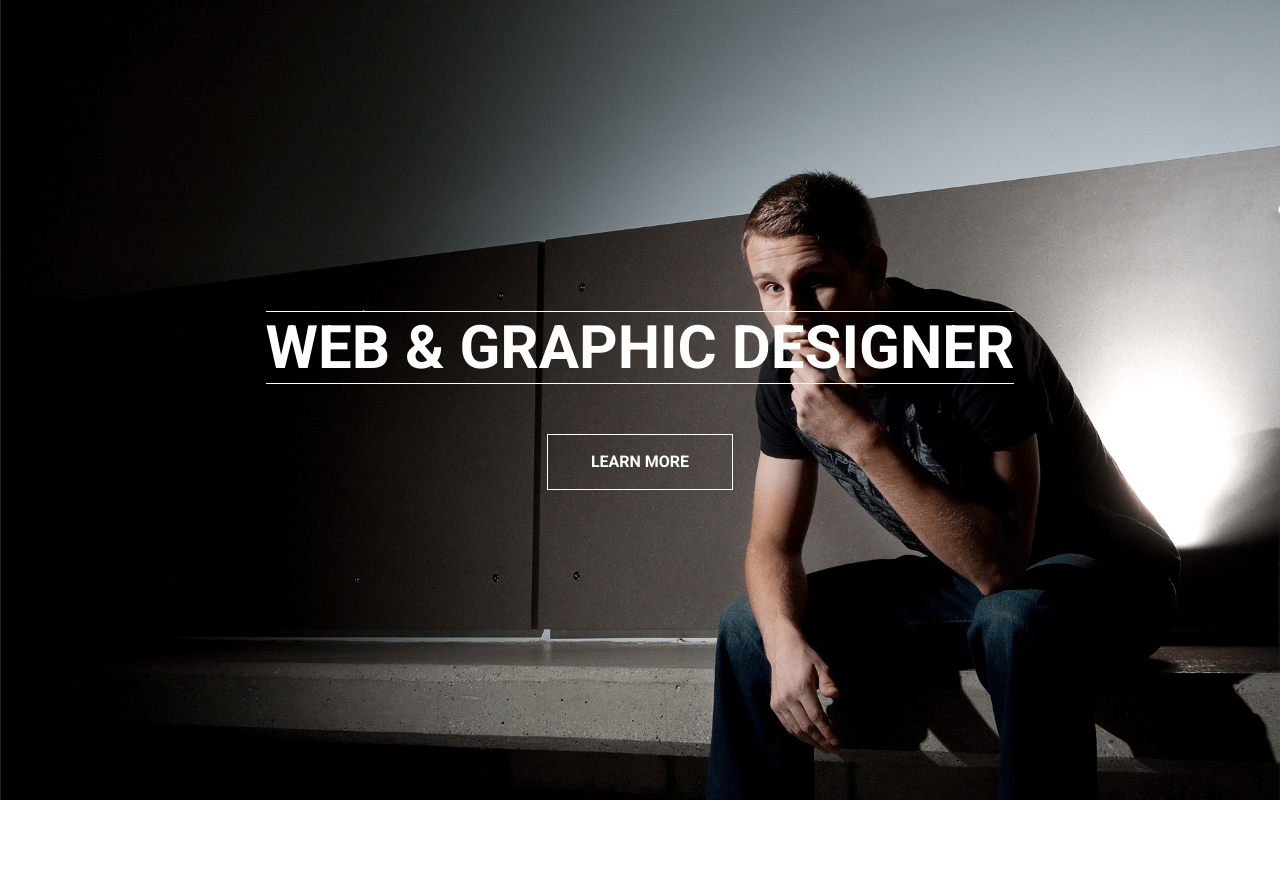
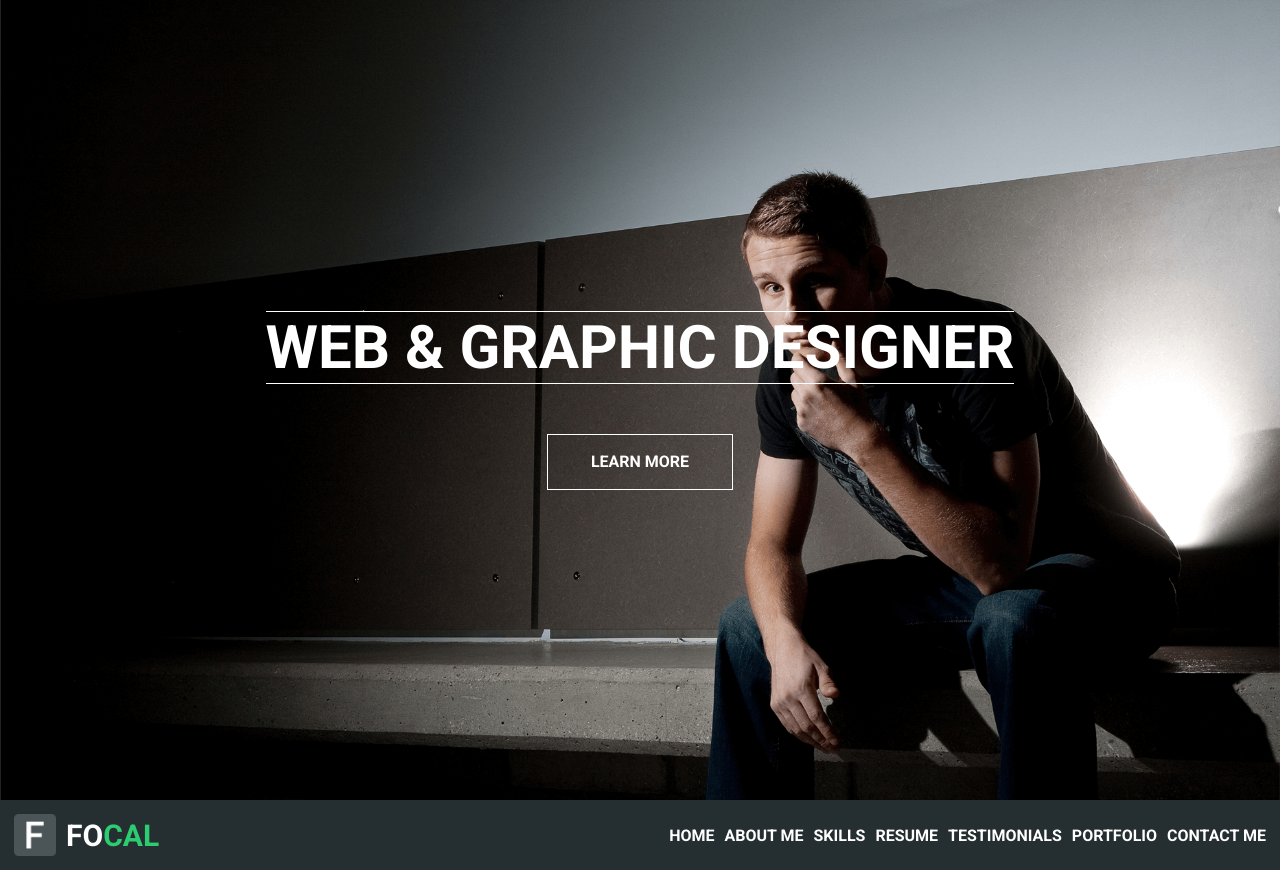
Before and after one commit to Mhmd-Tarek-Mhmd/Focal-template, a plain HTML site: page index.html in a window 1280 px wide. Before the commit the page ends 800 px from the top, so only its background shows below. Drawn offline with Linux system fonts and the light colour scheme.

Commit message:
ADD: page nav

```diff
--- a/assets/style.css
+++ b/assets/style.css
@@ -268,3 +268,34 @@ body {
   width: 186px;
   height: 56px;
 }
+
+/* Nav */
+.nav {
+  padding: 10px 0;
+  min-height: 70px;
+  background-color: #252e30;
+}
+.nav__container,
+.nav__links {
+  gap: 10px;
+}
+.nav__logo {
+  font-size: 30px;
+  column-gap: 10px;
+}
+.nav__logo__icon {
+  width: 42px;
+  height: 42px;
+}
+.nav__links {
+  flex: 1;
+  flex-wrap: wrap;
+  justify-content: flex-end;
+}
+.nav__link {
+  will-change: color;
+  transition: color 0.3s;
+}
+.nav__link:hover {
+  color: var(--green);
+}
--- a/index.html
+++ b/index.html
@@ -20,5 +20,58 @@
         <button class="header__cta | btn">Learn More</button>
       </div>
     </header>
+
+    <!-- Nav area -->
+    <nav class="nav | center-flex">
+      <div class="nav__container | container between-flex">
+        <a href="/" class="nav__logo | flex align-center white">
+          <img
+            aria-hidden="true"
+            class="nav__logo__icon"
+            src="assets/images/favicon.ico"
+            alt=""
+          />
+          <strong>FO<span class="green">CAL</span></strong>
+        </a>
+
+        <ul class="nav__links | flex">
+          <li>
+            <a href="/" class="nav__link | text-uppercase white text-bold"
+              >Home</a
+            >
+          </li>
+          <li>
+            <a href="/" class="nav__link | text-uppercase white text-bold"
+              >About me</a
+            >
+          </li>
+          <li>
+            <a href="/" class="nav__link | text-uppercase white text-bold"
+              >Skills</a
+            >
+          </li>
+          <li>
+            <a href="/" class="nav__link | text-uppercase white text-bold"
+              >Resume</a
+            >
+          </li>
+          <li>
+            <a href="/" class="nav__link | text-uppercase white text-bold"
+              >Testimonials</a
+            >
+          </li>
+          <li>
+            <a href="/" class="nav__link | text-uppercase white text-bold"
+              >Portfolio</a
+            >
+          </li>
+          <li>
+            <a href="/" class="nav__link | text-uppercase white text-bold"
+              >Contact me</a
+            >
+          </li>
+        </ul>
+      </div>
+    </nav>
   </body>
 </html>
```
